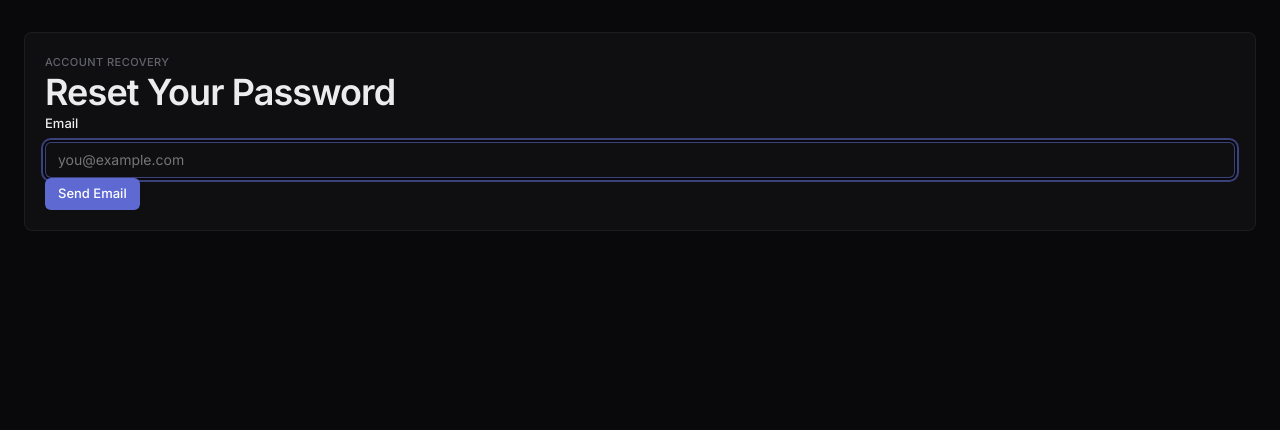
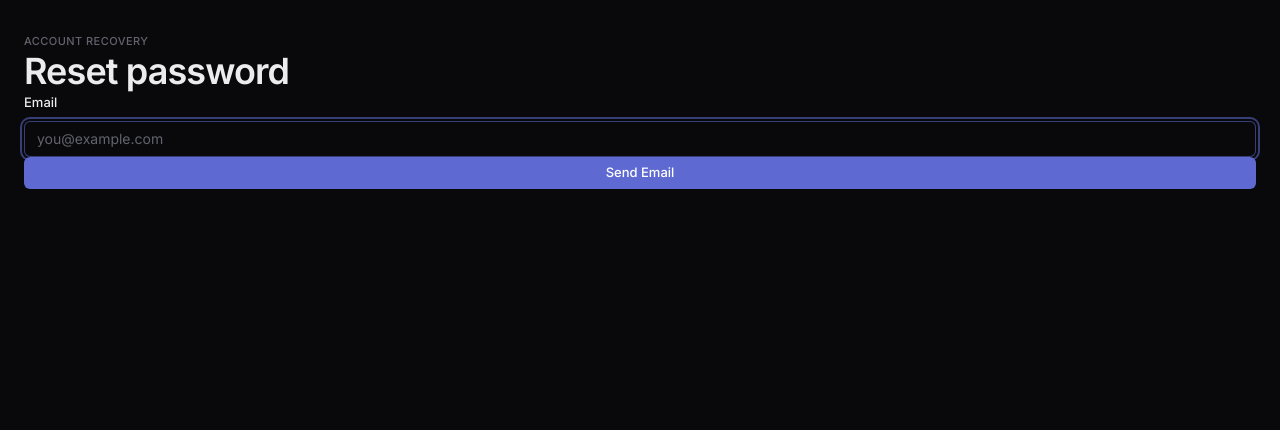
Before and after one commit to RichardOyelowo/DevBrain, a Flask app: page /forgot_password in a window 1280 px wide. Shown: the part 48-478 px from the top of the page. Run offline with Flask 3, Linux system fonts and the light colour scheme; some libraries are stand-ins or nearby versions.

Commit message:
(feat): restyle auth pages onto the design system
Login, register, and password reset use the compact auth card and db-input fields. Form names and CSRF stay the same.

Co-authored-by: Cursor <cursoragent@cursor.com>

```diff
--- a/app/templates/forgot_password.html
+++ b/app/templates/forgot_password.html
@@ -1,64 +1,57 @@
 {% extends "layout.html" %}
+{% from "components/macros.html" import alert, btn %}
 
 {% block title %}: Password Reset{% endblock %}
 
 {% block body %}
-    <section class="auth-container">
-        {% if error %}
-            <div class="error-message">{{ error }}</div>
-        {% endif %}
-
+<section class="db-auth">
+    {% if error %}{{ alert(error, "danger") }}{% endif %}
     {% if form and form.errors %}
-            <div class="form-errors">
+        <div class="db-alert db-alert--danger">
             {% for field, errors in form.errors.items() %}
-                    {% for error in errors %}
-                        <div>{{ error }}</div>
-                    {% endfor %}
+                {% for err in errors %}<div>{{ err }}</div>{% endfor %}
             {% endfor %}
         </div>
     {% endif %}
 
     {% if form_type == 'forgot' %}
-            <p class="eyebrow">Account recovery</p>
-            <h1>Reset Your Password</h1>
+        <p class="db-eyebrow">Account recovery</p>
+        <h1>Reset password</h1>
         <form action="{{ url_for('auth.forgot_password') }}" method="post">
             {{ form.hidden_tag() }}
-
-                <div class="form-group">
-                    {{ form.email.label }}
-                    {{ form.email(class="form-control", autocomplete="email", autofocus=True) }}
+            <div class="db-field">
+                {{ form.email.label(class="db-field__label") }}
+                {{ form.email(class_="db-input", autocomplete="email", autofocus=True) }}
             </div>
-                {{ form.submit(class="button button-primary form-submit") }}
+            {{ form.submit(class_="db-btn db-btn--primary db-w-full") }}
         </form>
 
     {% elif form_type == "sent_or_notfound" %}
-            <p class="eyebrow">Check your inbox</p>
+        <p class="db-eyebrow">Check your inbox</p>
         <h1>If an account exists, a reset link was sent.</h1>
-            <p>Please check your email for the password reset link. Make sure to check your spam folder.</p>
-            <a href="{{ url_for('auth.login') }}" class="button button-primary">Go to Login</a>
+        <p>Check email, including spam, then return to sign in.</p>
+        {{ btn("Go to sign in", href=url_for('auth.login')) }}
 
     {% elif form_type == "reset" %}
-            <p class="eyebrow">New credentials</p>
-            <h1>Set a New Password</h1>
+        <p class="db-eyebrow">New credentials</p>
+        <h1>Set a new password</h1>
         <form action="{{ url_for('auth.reset_password', token=token) }}" method="post">
             {{ form.hidden_tag() }}
-
-                <div class="form-group">
-                    {{ form.password.label }}
-                    {{ form.password(class="form-control", autocomplete="new-password") }}
+            <div class="db-field">
+                {{ form.password.label(class="db-field__label") }}
+                {{ form.password(class_="db-input", autocomplete="new-password") }}
             </div>
-
-                <div class="form-group">
-                    {{ form.confirmation.label }}
-                    {{ form.confirmation(class="form-control", autocomplete="new-password") }}
+            <div class="db-field">
+                {{ form.confirmation.label(class="db-field__label") }}
+                {{ form.confirmation(class_="db-input", autocomplete="new-password") }}
             </div>
-                {{ form.submit(class="button button-primary form-submit") }}
+            {{ form.submit(class_="db-btn db-btn--primary db-w-full") }}
         </form>
 
     {% elif form_type == "success" %}
-            <p class="eyebrow">Password updated</p>
+        <p class="db-eyebrow">Password updated</p>
         <h1>Your password has been reset.</h1>
-            <a href="{{ url_for('auth.login') }}" class="button button-primary">Go to Login</a>
+        {{ btn("Go to sign in", href=url_for('auth.login')) }}
     {% endif %}
 </section>
 {% endblock %}
```
Also changed, not shown: app/templates/login.html (+16 -22 lines), app/templates/register.html (+22 -30 lines). Lines whose indentation alone changed are shown as unchanged.
